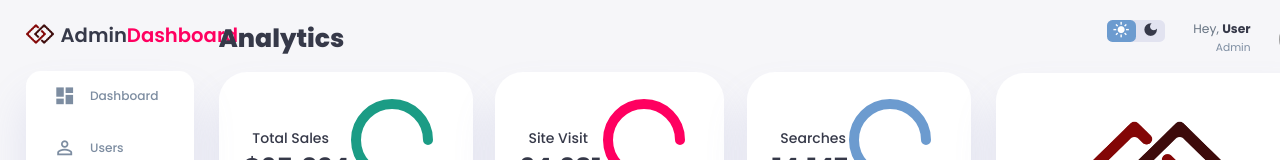
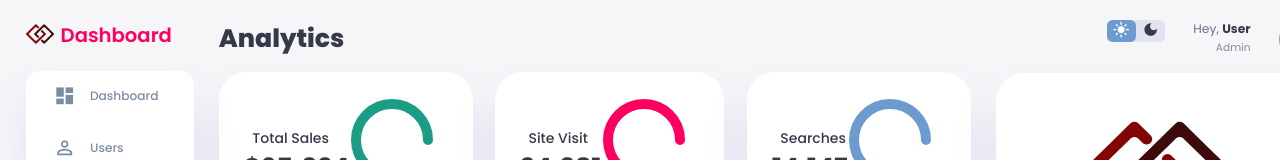
Before and after one commit to Raffaeleb003/Admin-dashboard, a plain HTML site: page index.html in a window 1280 px wide. Shown: the top 160 px of the page. Drawn offline with Linux system fonts and the light colour scheme; grey boxes are pictures that could not be loaded.

Commit message:
minor change

```diff
--- a/index.html
+++ b/index.html
@@ -14,7 +14,7 @@
             <div class="toggle">
                 <div class="logo">
                     <img src="./images/logo.png" alt="logo">
-                    <h2>Admin<span class="danger">Dashboard</span></h2>
+                    <h2><span class="danger">Dashboard</span></h2>
                 </div>
                 <div class="close" id="close-btn">
                     <span class="material-icons-sharp">
```
